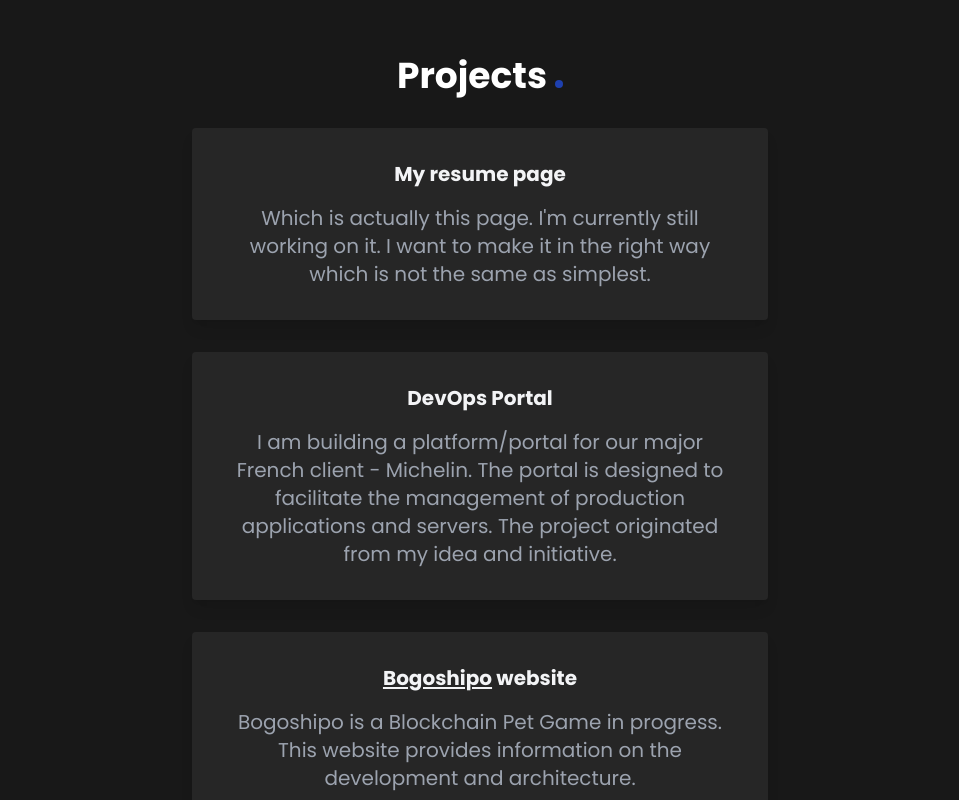
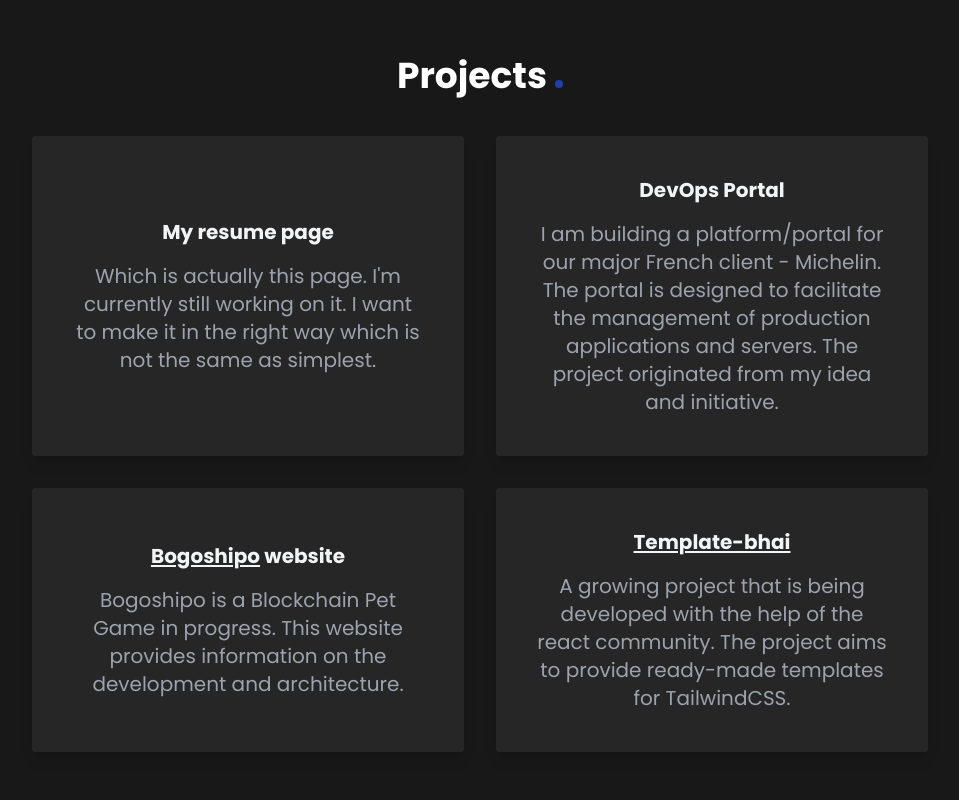
Before and after one commit to maciejadamski89/maciej-adamski-personal-webiste, a Next.js app: page / in a window 1280 px wide. Shown: the part 2140-2940 px from the top of the page, without its empty margins (160-1119 px from the left). Built offline with nearby package versions, Linux system fonts and the light colour scheme.

Commit message:
Add grid for xl

```diff
--- a/components/Projects.js
+++ b/components/Projects.js
@@ -16,33 +16,34 @@ export default function About() {
           Projects
           <DotSmall />
         </h2>
+        <div className="gap-8 xl:grid xl:grid-cols-2">
           <div>
-          <div className="max-w-xl p-4 mx-auto my-2 overflow-hidden rounded shadow-lg bg-neutral-800">
+            <div className="flex items-center h-full max-w-xl p-4 mx-auto my-2 overflow-hidden rounded shadow-lg bg-neutral-800">
               <div className="px-6 py-4">
                 <div className="mb-2 text-xl font-bold">My resume page</div>
                 <p className="mt-4 text-xl text-gray-400 ">
-                Which is actually this page. I'm currently still working on it.
-                I want to make it in the right way which is not the same as
-                simplest.
+                  Which is actually this page. I'm currently still working on
+                  it. I want to make it in the right way which is not the same
+                  as simplest.
                 </p>
               </div>
             </div>
           </div>
           <div>
-          <div className="max-w-xl p-4 mx-auto my-2 overflow-hidden rounded shadow-lg bg-neutral-800">
+            <div className="flex items-center h-full max-w-xl p-4 mx-auto my-2 overflow-hidden rounded shadow-lg bg-neutral-800">
               <div className="px-6 py-4">
                 <div className="mb-2 text-xl font-bold">DevOps Portal</div>
                 <p className="mt-4 text-xl text-gray-400 ">
                   I am building a platform/portal for our major French client -
-                Michelin. The portal is designed to facilitate the management of
-                production applications and servers. The project originated from
-                my idea and initiative.
+                  Michelin. The portal is designed to facilitate the management
+                  of production applications and servers. The project originated
+                  from my idea and initiative.
                 </p>
               </div>
             </div>
           </div>
           <div>
-          <div className="max-w-xl p-4 mx-auto my-2 overflow-hidden rounded shadow-lg bg-neutral-800">
+            <div className="flex items-center h-full max-w-xl p-4 mx-auto my-2 overflow-hidden rounded shadow-lg bg-neutral-800">
               <div className="px-6 py-4">
                 <div className="mb-2 text-xl font-bold">
                   <Link href="https://github.com/zubin-madon/bogoshipo_website">
@@ -60,7 +61,7 @@ export default function About() {
             </div>
           </div>
           <div>
-          <div className="max-w-xl p-4 mx-auto my-2 overflow-hidden rounded shadow-lg bg-neutral-800">
+            <div className="flex items-center h-full max-w-xl p-4 mx-auto my-2 overflow-hidden rounded shadow-lg bg-neutral-800">
               <div className="px-6 py-4">
                 <div className="mb-2 text-xl font-bold">
                   <Link href="https://github.com/zubin-madon/bogoshipo_website">
@@ -77,6 +78,7 @@ export default function About() {
               </div>
             </div>
           </div>
+        </div>
       </section>
     </>
   );
```
Lines whose indentation alone changed are shown as unchanged.
